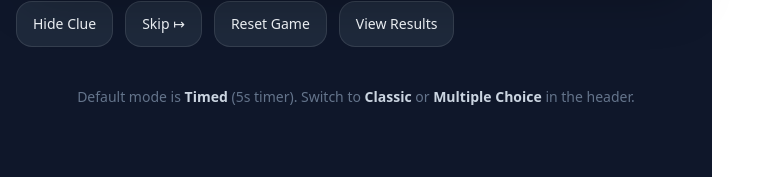
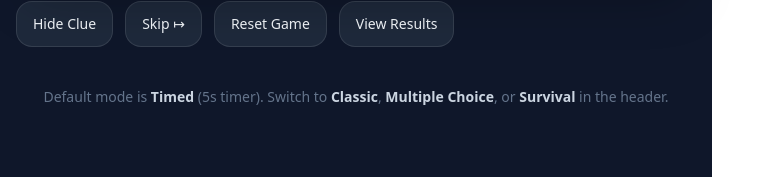
Before and after one commit to chistev/arrow-duh-game, a React (Vite) app: page / in a window 1280 px wide. Both pictures are taken after a click on the button "Start Game". Shown: the part 711-888 px from the top of the page, without its empty margins (0-759 px from the left). Built offline with nearby package versions, Linux system fonts and the light colour scheme.

Commit message:
survival mode

```diff
--- a/src/App.jsx
+++ b/src/App.jsx
@@ -11,7 +11,8 @@ export default function App() {
   const [round, setRound] = useState(0);
   const [showClue, setShowClue] = useState(true);
   const [countdown, setCountdown] = useState(5);
-  const [soundVolume, setSoundVolume] = useState(0); // Volume from 0 to 1
+  const [soundVolume, setSoundVolume] = useState(0);
+  const [lives, setLives] = useState(3); // State for lives
 
   const renderScreen = () => {
     switch (currentScreen) {
@@ -32,6 +33,8 @@ export default function App() {
             countdown={countdown}
             setCountdown={setCountdown}
             soundVolume={soundVolume}
+            lives={lives}
+            setLives={setLives}
           />
         );
       case "settings":
@@ -44,6 +47,7 @@ export default function App() {
             setCurrentScreen={setCurrentScreen}
             soundVolume={soundVolume}
             setSoundVolume={setSoundVolume}
+            setLives={setLives} // Add setLives prop
           />
         );
       case "results":
@@ -53,6 +57,9 @@ export default function App() {
             setStats={setStats}
             setRound={setRound}
             setCurrentScreen={setCurrentScreen}
+            mode={mode}
+            lives={lives}
+            setLives={setLives} // Ensure setLives is passed
           />
         );
       default:
--- a/src/components/Game.jsx
+++ b/src/components/Game.jsx
@@ -54,6 +54,8 @@ export default function Game({
   countdown,
   setCountdown,
   soundVolume,
+  lives,
+  setLives,
 }) {
   const [input, setInput] = useState("");
   const [overlay, setOverlay] = useState({ show: false, kind: null, message: "" });
@@ -129,7 +131,15 @@ export default function Game({
 
   // Timed and multiple-choice modes: Countdown starts after image loads
   useEffect(() => {
-    if (mode === "classic" || overlay.show || rounds.length === 0 || !isImageLoaded) return;
+    if (
+      mode === "classic" ||
+      mode === "survival" ||
+      overlay.show ||
+      rounds.length === 0 ||
+      !isImageLoaded
+    ) {
+      return;
+    }
     setCountdown(5);
     const start = Date.now();
     let rafId;
@@ -166,7 +176,7 @@ export default function Game({
 
   const nextRound = useCallback(
     (advance = true) => {
-      if (advance && round + 1 >= rounds.length) {
+      if (advance && (mode === "survival" ? lives <= 0 : round + 1 >= rounds.length)) {
         setCurrentScreen("results");
       } else {
         setInput("");
@@ -174,7 +184,7 @@ export default function Game({
         if (advance) setRound((r) => r + 1);
       }
     },
-    [setRound, setCurrentScreen, round, rounds.length]
+    [setRound, setCurrentScreen, round, rounds.length, mode, lives]
   );
 
   const updateStats = useCallback(
@@ -190,8 +200,11 @@ export default function Game({
         setAchievements(newAchievements);
         return newStats;
       });
+      if (!isWin && mode === "survival") {
+        setLives((l) => l - 1); // Decrease lives on wrong answer
+      }
     },
-    [setStats, mode, achievements]
+    [setStats, mode, achievements, setLives]
   );
 
   const handleFail = useCallback(
@@ -202,9 +215,13 @@ export default function Game({
         playFailSound(soundVolume);
       }
       const isTimeout = msg.toLowerCase().includes("time");
-      setTimeout(() => nextRound(isTimeout), 1000);
+      if (mode === "survival" && lives - 1 <= 0) {
+        setTimeout(() => setCurrentScreen("results"), 1000); // End game if no lives left
+      } else {
+        setTimeout(() => nextRound(isTimeout), 1000);
+      }
     },
-    [nextRound, updateStats, soundVolume]
+    [nextRound, updateStats, soundVolume, mode, lives, setCurrentScreen]
   );
 
   const handleWin = useCallback(() => {
@@ -271,6 +288,8 @@ export default function Game({
                     ? "classic"
                     : m === "classic"
                     ? "multiple-choice"
+                    : m === "multiple-choice"
+                    ? "survival"
                     : "timed"
                 );
               }}
@@ -282,6 +301,8 @@ export default function Game({
                 ? "Classic"
                 : mode === "classic"
                 ? "Multiple Choice"
+                : mode === "multiple-choice"
+                ? "Survival"
                 : "Timed"}
             </button>
             <button
@@ -303,9 +324,9 @@ export default function Game({
           <HudTile label="Streak" value={stats.streak} />
           <HudTile label="Correct" value={stats.correct} />
           <HudTile
-            label={mode === "classic" ? "Mode" : "Timer"}
-            value={mode === "classic" ? "∞" : `${countdown}s`}
-            pulse={mode !== "classic"}
+            label={mode === "classic" ? "Mode" : mode === "survival" ? "Lives" : "Timer"}
+            value={mode === "classic" ? "∞" : mode === "survival" ? lives : `${countdown}s`}
+            pulse={mode === "timed" || mode === "multiple-choice"}
           />
         </div>
         <div className="mt-4 w-full bg-slate-800 rounded-full h-2.5">
@@ -428,6 +449,7 @@ export default function Game({
               setRound(0);
               setInput("");
               setCountdown(5);
+              setLives(3); // Reset lives
               setOverlay({ show: false, kind: null, message: "" });
             }}
             className="rounded-2xl border border-white/10 bg-slate-800 px-4 py-3 text-sm hover:bg-slate-700 active:bg-slate-600 transition"
@@ -449,8 +471,9 @@ export default function Game({
         <footer className="mt-10 text-center text-sm text-slate-500">
           <p>
             Default mode is <span className="font-semibold text-slate-300">Timed</span> (5s timer). Switch to{" "}
-            <span className="font-semibold text-slate-300">Classic</span> or{" "}
-            <span className="font-semibold text-slate-300">Multiple Choice</span> in the header.
+            <span className="font-semibold text-slate-300">Classic</span>,{" "}
+            <span className="font-semibold text-slate-300">Multiple Choice</span>, or{" "}
+            <span className="font-semibold text-slate-300">Survival</span> in the header.
           </p>
         </footer>
       </main>
--- a/src/components/ModeBadge.jsx
+++ b/src/components/ModeBadge.jsx
@@ -9,6 +9,8 @@ export default React.memo(({ mode }) => {
         return "border-emerald-500/40 bg-emerald-500/15 text-emerald-200";
       case "multiple-choice":
         return "border-blue-500/40 bg-blue-500/15 text-blue-200";
+      case "survival":
+        return "border-purple-500/40 bg-purple-500/15 text-purple-200";
       default:
         return "";
     }
@@ -19,7 +21,13 @@ export default React.memo(({ mode }) => {
       className={`inline-flex items-center gap-1 rounded-full border px-3 py-1.5 text-sm font-medium ${getStyles()}`}
     >
       <span className="h-2 w-2 rounded-full bg-current opacity-70" />
-      {mode === "timed" ? "Timed" : mode === "classic" ? "Classic" : "Multiple Choice"}
+      {mode === "timed"
+        ? "Timed"
+        : mode === "classic"
+        ? "Classic"
+        : mode === "multiple-choice"
+        ? "Multiple Choice"
+        : "Survival"}
     </span>
   );
 });
--- a/src/components/Results.jsx
+++ b/src/components/Results.jsx
@@ -2,7 +2,7 @@ import React from "react";
 import HudTile from "./HudTile";
 import { loadAchievements, ACHIEVEMENTS } from "./achievements";
 
-export default function Results({ stats, setStats, setRound, setCurrentScreen }) {
+export default function Results({ stats, setStats, setRound, setCurrentScreen, mode, lives, setLives }) {
   const achievements = loadAchievements();
 
   return (
@@ -12,7 +12,10 @@ export default function Results({ stats, setStats, setRound, setCurrentScreen })
         <HudTile label="Rounds Played" value={stats.rounds} />
         <HudTile label="Correct" value={stats.correct} />
         <HudTile label="Wrong" value={stats.wrong} />
-        <HudTile label="Longest Streak" value={stats.streak} />
+        <HudTile
+          label={mode === "survival" ? "Lives Remaining" : "Longest Streak"}
+          value={mode === "survival" ? lives : stats.streak}
+        />
       </div>
       <div className="mt-8 w-full max-w-5xl">
         <h3 className="text-xl font-bold tracking-tight">Achievements</h3>
@@ -44,6 +47,7 @@ export default function Results({ stats, setStats, setRound, setCurrentScreen })
           onClick={() => {
             setStats({ correct: 0, wrong: 0, streak: 0, rounds: 0 });
             setRound(0);
+            setLives(3); // Reset lives
             setCurrentScreen("game");
           }}
           className="rounded-2xl px-6 py-3 bg-rose-600 hover:bg-rose-500 active:bg-rose-700 text-white font-medium shadow-lg shadow-rose-900/30 transition"
--- a/src/components/Settings.jsx
+++ b/src/components/Settings.jsx
@@ -1,6 +1,15 @@
 import React from "react";
 
-export default function Settings({ mode, setMode, showClue, setShowClue, setCurrentScreen, soundVolume, setSoundVolume }) {
+export default function Settings({
+  mode,
+  setMode,
+  showClue,
+  setShowClue,
+  setCurrentScreen,
+  soundVolume,
+  setSoundVolume,
+  setLives, // New prop
+}) {
   return (
     <div className="min-h-screen bg-slate-900 text-slate-100 flex flex-col items-center justify-center px-4">
       <h2 className="text-2xl md:text-3xl font-black tracking-tight">Settings</h2>
@@ -9,12 +18,18 @@ export default function Settings({ mode, setMode, showClue, setShowClue, setCurr
           <label className="text-slate-400 text-sm font-medium">Game Mode</label>
           <select
             value={mode}
-            onChange={(e) => setMode(e.target.value)}
+            onChange={(e) => {
+              setMode(e.target.value);
+              if (e.target.value === "survival") {
+                setLives(3); // Reset lives when switching to survival mode
+              }
+            }}
             className="rounded-2xl bg-slate-800 border border-white/10 px-4 py-3 text-slate-100 focus:ring-2 focus:ring-rose-500/60"
           >
             <option value="timed">Timed (5s)</option>
             <option value="classic">Classic (Untimed)</option>
             <option value="multiple-choice">Multiple Choice (5s)</option>
+            <option value="survival">Survival (3 Lives)</option>
           </select>
         </div>
         <div className="flex flex-col gap-2">
```
